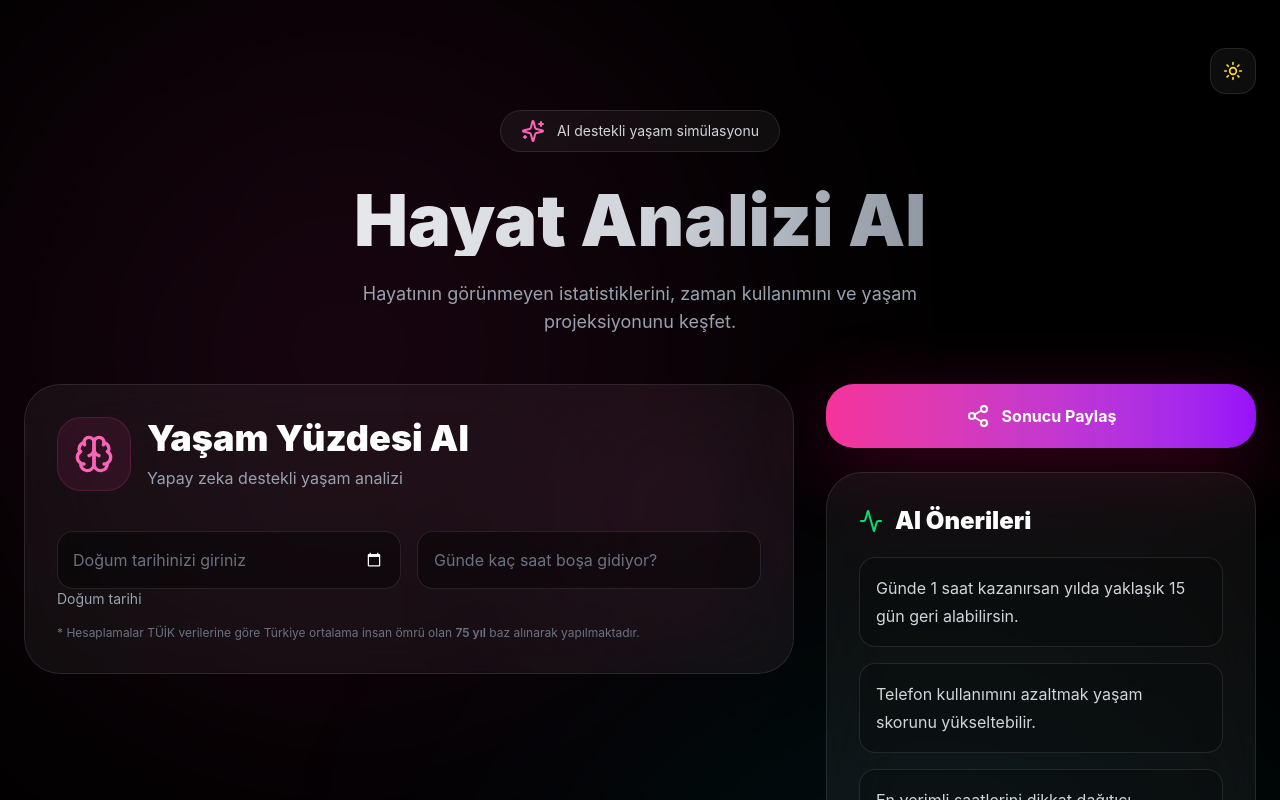
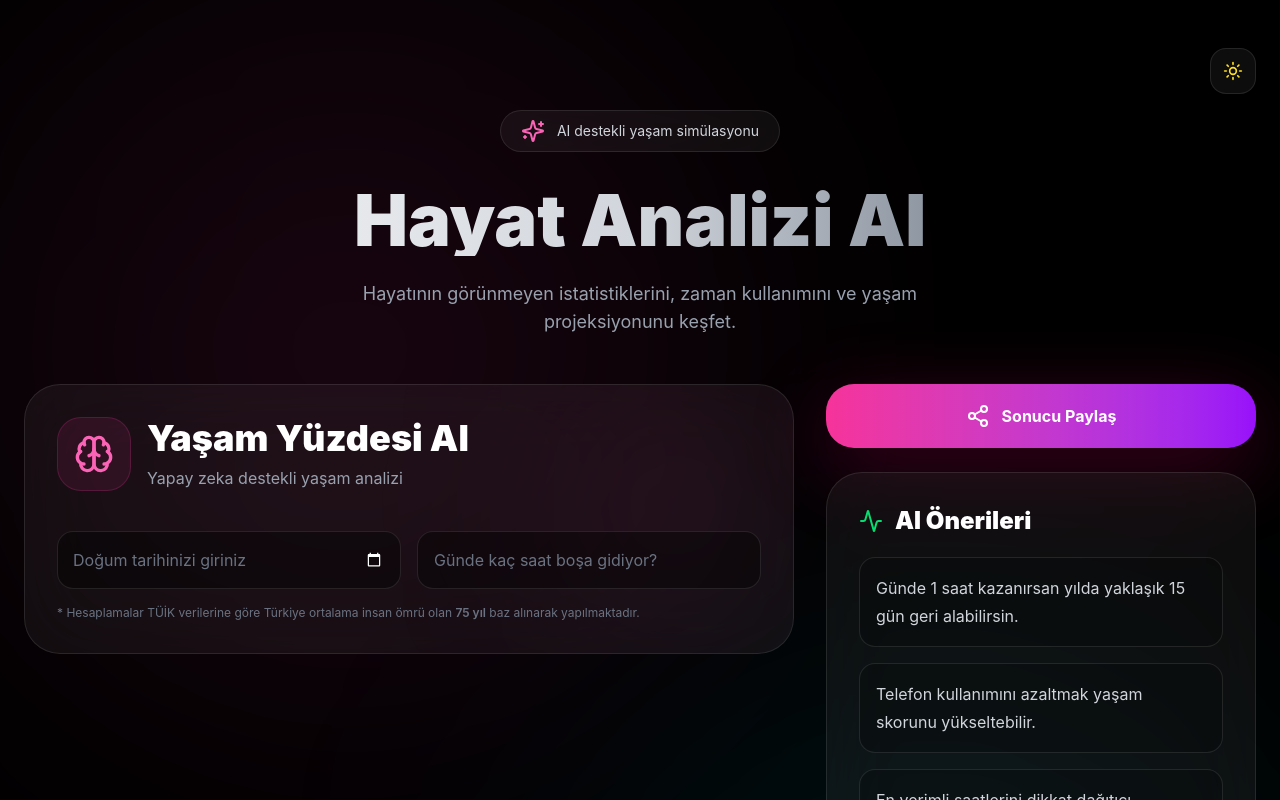
Before and after one commit to dctech2/hayatsayaci, a Next.js app: page / in a window 1280 px wide. Shown: the top 800 px of the page. Built offline with nearby package versions, Linux system fonts and the light colour scheme.

Commit message:
doğum tarihi güncellendi

```diff
--- a/app/page.tsx
+++ b/app/page.tsx
@@ -209,9 +209,7 @@ export default function Home() {
                   className={`${d("bg-black/40 border-white/10 text-white placeholder:text-gray-500", "bg-gray-50 border-gray-300 text-gray-900 placeholder:text-gray-400")} border rounded-2xl p-4 outline-none focus:border-pink-500 transition-all`}
                 />
               </div>
-<label className="mb-2 block text-sm text-gray-400">
-  Doğum tarihi
-</label>
+
               <p className={`mt-4 text-xs ${d("text-gray-500", "text-gray-400")}`}>
                 * Hesaplamalar TÜİK verilerine göre Türkiye ortalama insan ömrü olan <span className="font-semibold">75 yıl</span> baz alınarak yapılmaktadır.
               </p>
```
